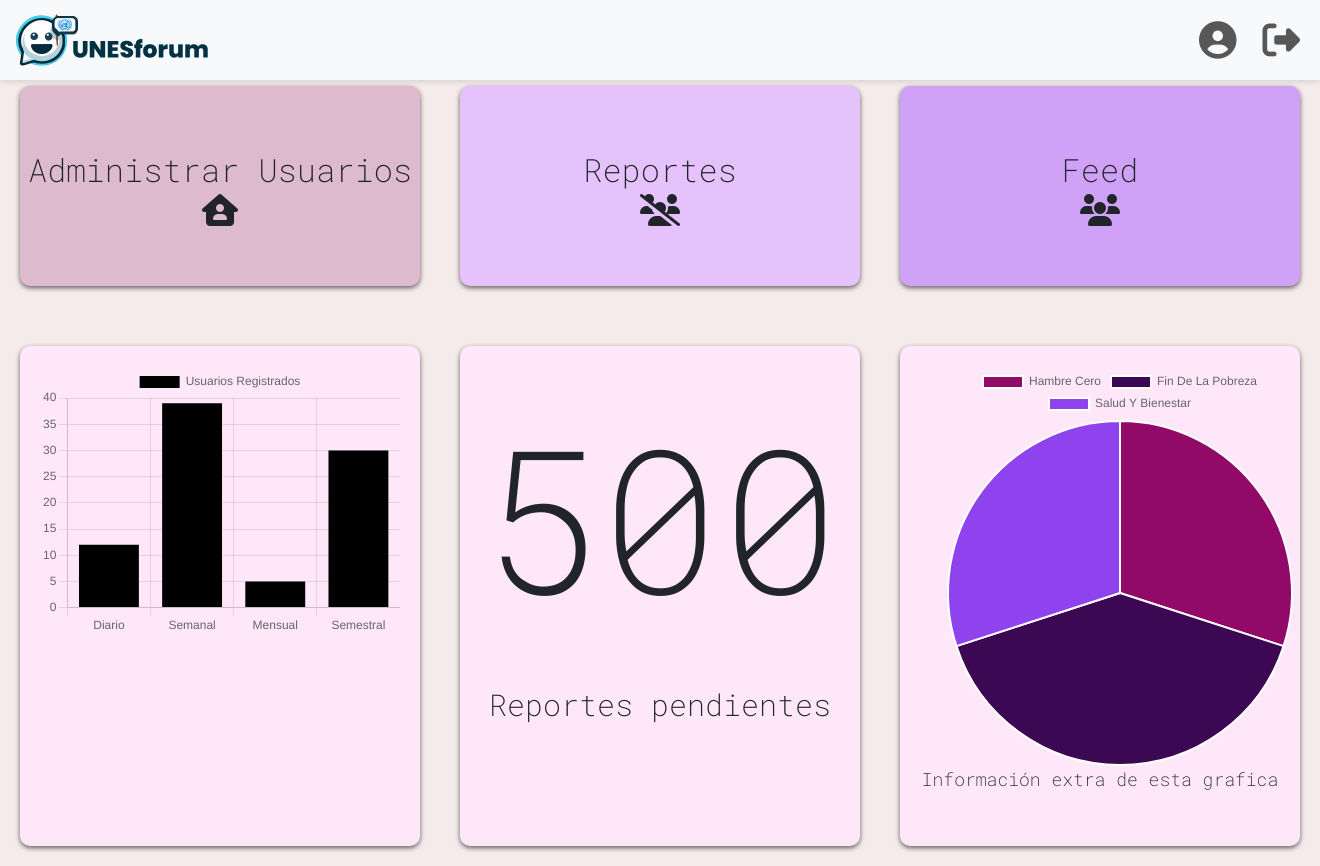
After one commit to joseluis-dls/foroPHP, a PHP site: page /views/adminDashboard.php in a window 1320 px wide. The commit adds this page. Run offline with PHP 8.4, Linux system fonts and the light colour scheme; some libraries are stand-ins or nearby versions.

Commit message:
Maquetación Administrador

```diff
--- a/src/index.php
+++ b/src/index.php
@@ -55,7 +55,7 @@ if (!empty($_SESSION['active'])) {
             $alert = "Las contraseñas no coinciden";
         } else {
             // Continuar con la inserción en la base de datos
-            $query = "INSERT INTO users (rol, username, password, nombre, apellido, email)
+            $query = "INSERT INTO users (rol_id, username, password, name, lastName, email)
                       VALUES (1, '$username', '$password', '$name', '$lastname', '$email')";
 
             if (mysqli_query($connection, $query)) {
@@ -167,7 +167,7 @@ if (!empty($_SESSION['active'])) {
             document.getElementById('registerFormContainer').style.display = 'block';
         });
 
-        document.getElementById("loginLink").addEventListener("click", function(e){
+        document.getElementById("loginLink").addEventListener("click", function(e) {
             document.getElementById('loginFormContainer').style.display = 'block';
             document.getElementById('registerFormContainer').style.display = 'none';
         })
--- a/src/js/app.js
+++ b/src/js/app.js
@@ -146,3 +146,25 @@ function agregarFila(id, rol, nombre) {
     `;
     userTable.appendChild(newRow);
 }
+ var ctx = document.getElementById('usuariosChart').getContext('2d');
+        var usuariosChart = new Chart(ctx, {
+            type: 'pie',
+            data: {
+                labels: ['Usuarios Totales', 'Usuarios Activos'],
+                datasets: [{
+                    data: [1500, 800], // Ejemplo de datos
+                    backgroundColor: ['rgba(255, 99, 132, 0.5)', 'rgba(54, 162, 235, 0.5)'],
+                    borderColor: ['rgba(255, 99, 132, 1)', 'rgba(54, 162, 235, 1)'],
+                    borderWidth: 1
+                }]
+            },
+            options: {
+                responsive: true,
+                maintainAspectRatio: false, // Para que el gráfico se ajuste al tamaño del contenedor
+                scales: {
+                    y: {
+                        display: false
+                    }
+                }
+            }
+        });
--- /dev/null
+++ b/src/styles/adminDashboard.css
@@ -0,0 +1,103 @@
+body {
+    background-color: #F5EBEB !important; /* Tono grisáceo */
+    margin: 0 !important;
+    padding: 0;
+    font-family: 'Roboto Mono' !important ;
+
+}
+
+.container-lol {
+    display: grid;
+    margin-top: 5%; /* Centro el contenedor horizontalmente */
+
+    grid-template-columns: repeat(3, minmax(200px, 1fr));
+    grid-template-rows: 200px 500px;
+    row-gap: 60px;
+
+    column-gap: 40px; /* Reduzco el espacio entre columnas */
+    padding: 20px;
+    /* Ajusta el ancho del contenedor */
+}
+.logo {
+    height:30%;
+    width: 30%;
+}
+.logo img {
+    position: relative;
+    height: 100px;
+    width: 200px;
+    object-fit: cover;
+}
+
+
+.elemento {
+    text-align: center;
+
+    box-shadow: 0 2px 5px rgba(0, 0, 0, 0.6);
+    border-radius: 10px;
+    transition: background-color 0.3s, color 0.3s, border 0.3s, box-shadow 0.3s; /* Agrega una transición al borde y sombra */
+    display: flex;
+    align-items: center;
+
+    justify-content: center;
+    flex-direction: column;
+    font-size: xx-large;
+    border: 2px solid transparent; /* Asegura que haya un borde inicial transparente */
+
+}
+
+.elemento:hover {
+    background-color: #3498db;
+
+    border: 2px solid white; /* Cambia el color del borde al hacer hover */
+    box-shadow: 0 0 10px rgba(255, 255, 255, 0.8); /* Añade una sombra al hacer hover */
+    cursor: pointer;
+}
+
+.elemento:first-child {
+    background-color: #DEBACE; /* Cambia el color de fondo */
+    margin: 0;
+
+}
+.elemento:nth-child(2){
+    background-color: #e6c2fd;
+}
+.elemento:nth-child(3){
+    background-color:#D0A2F7;
+}
+
+.elemento-info {
+    padding: 20px;
+    text-align: center;
+    align-items: center;
+    justify-content: center;
+    display: block;
+    background-color: #ffe7fa;
+    box-shadow: 0 2px 5px rgba(0, 0, 0, 0.6);
+    border-radius: 10px;
+    transition: background-color 0.3s;
+    font-size: large; /* Modificado a "large" para un tamaño de fuente más adecuado */
+
+}
+.elemento-info.reportes div p:first-child {
+    font-size: 200px;
+}
+.elemento-info.reportes p:nth-child(2) {
+    font-size: 30px;
+}
+.elemento-info.post .canvas-container {
+    width: 400px; /* Reduce el tamaño del contenedor en un 10% */
+    height: 400px; /* Reduce el tamaño del contenedor en un 10% */
+    margin: auto; /* Centra el contenedor horizontalmente */
+    overflow: hidden; /* Asegura que el canvas no sobresalga del contenedor */
+}
+
+.elemento-info.post canvas {
+    width: 100%; /* Ajusta el tamaño del canvas al 100% del contenedor */
+    height: 100%; /* Ajusta el tamaño del canvas al 100% del contenedor */
+}
+
+.elemento-info:hover {
+    background-color:rgb( 200, 180, 220); /* Cambiado el color de fondo al hacer hover */
+    cursor: pointer;
+}
--- /dev/null
+++ b/src/views/adminDashboard.php
@@ -0,0 +1,112 @@
+    <!DOCTYPE html>
+    <html lang="en">
+
+    <head>
+        <meta charset="UTF-8">
+        <meta name="viewport" content="width=device-width, initial-scale=1.0">
+        <title>Admin</title>
+        <link rel="stylesheet" href="../styles/adminDashboard.css">
+        <link href="https://cdn.jsdelivr.net/npm/bootstrap@5.3.3/dist/css/bootstrap.min.css" rel="stylesheet" integrity="sha384-QWTKZyjpPEjISv5WaRU9OFeRpok6YctnYmDr5pNlyT2bRjXh0JMhjY6hW+ALEwIH" crossorigin="anonymous">
+        <script src="https://cdn.jsdelivr.net/npm/chart.js"></script>
+        <link rel="preconnect" href="https://fonts.googleapis.com">
+        <link rel="preconnect" href="https://fonts.gstatic.com" crossorigin>
+        <link href="https://fonts.googleapis.com/css2?family=Montserrat:wght@300;400;500&family=Roboto+Mono:wght@200&display=swap" rel="stylesheet">
+    </head>
+
+    <body>
+        <nav class="navbar navbar-expand-lg bg-body-tertiary fixed-top" style="box-shadow: 0 2px 5px rgba(0, 0, 0, 0.1); height: 80px;">
+            <div class="container-fluid d-flex justify-content-between align-items-center">
+                <!-- Centra el título -->
+                <div class="navbar-brand">
+
+                    <div class="logo"><img src="../img/logo.png" alt=""></div>
+                </div>
+
+                <!-- Parte derecha con enlace a la cuenta y el icono de logout -->
+                <div class="text-end">
+                    <ul class="navbar-nav">
+                        <li class="nav-item">
+                            <a class="nav-link" href="enlace_a_la_cuenta" style="text-decoration: none; font-size: 30px;">
+                                <i class="fas fa-user-circle fa-lg"></i>
+                            </a>
+                        </li>
+                        <li class="nav-item">
+                            <a class="nav-link" href="../exit.php" style="text-decoration: none;font-size: 30px;margin-left: 10px;">
+                                <i class="fas fa-sign-out-alt fa-lg"></i>
+                            </a>
+                        </li>
+                    </ul>
+                </div>
+            </div>
+        </nav>
+
+
+
+
+
+        <section class="container-lol">
+            <article class="elemento" onclick="toUsers()">Administrar Usuarios<i class=" fa-solid fa-house-user"></i></article>
+            <article class="elemento" onclick="toReports()">Reportes<i class=" fa-solid fa-users-slash"></i></article>
+            <article class="elemento">Feed<i class=" fa-solid fa-users"></i></article>
+            <article class="elemento-info user">
+
+                <canvas id="graficaUser" width="400" height="300"></canvas>
+
+            </article>
+
+
+            <article class="elemento-info reportes">
+                <div>
+                    <p>500</p>
+                    <p>Reportes pendientes</p>
+                </div>
+            </article>
+            <article class="elemento-info post">
+                <div class="canvas-container">
+                    <canvas id="graficaPost" width="200" height="100"></canvas>
+
+                </div>
+                <p>Información extra de esta grafica</p>
+            </article>
+        </section>
+    </body>
+    <script>
+        let chartUser = document.getElementById("graficaUser").getContext('2d')
+        let charPost = document.getElementById("graficaPost").getContext('2d')
+        var chart = new Chart(chartUser, {
+            type: "bar",
+            data: {
+                labels: ["Diario", "Semanal", "Mensual", "Semestral"],
+                datasets: [{
+                    label: "Usuarios Registrados",
+                    backgroundColor: "rgb(0,0,0)",
+                    data: [12, 39, 5, 30]
+                }]
+            }
+        });
+
+        var chart = new Chart(charPost, {
+            type: "pie",
+            data: {
+                labels: ['Hambre Cero', 'Fin De La Pobreza', 'Salud Y Bienestar'],
+                datasets: [{
+                    data: [30, 40, 30], // Tamaños de las porciones
+                    backgroundColor: ['#910A67', '#3C0753', '#8F43EE'] // Colores de las porciones
+                }]
+            }
+        })
+
+        function toUsers() {
+            // Cambia "pagina_destino.html" por la URL de la página a la que deseas redirigir al usuario
+            window.location.href = "adminUsers.php";
+        }
+
+        function toReports() {
+            // Cambia "pagina_destino.html" por la URL de la página a la que deseas redirigir al usuario
+            window.location.href = "adminReports.php";
+        }
+    </script>
+    <script src="https://kit.fontawesome.com/c30a6641b2.js" crossorigin="anonymous"></script>
+    <script src="../js/app.js"></script>
+
+    </html>
```
Also changed, not shown: src/styles/adminReports.css (added, +51 -0 lines), src/styles/adminUsers.css (added, +93 -0 lines), src/views/adminReports.php (added, +76 -0 lines), src/views/adminUsers.php (added, +81 -0 lines), src/views/principalDashboardView.php (+8 -2 lines), src/img/Axl.jpeg (added), src/img/logo.png (added), src/img/logoyasies.png (added).
